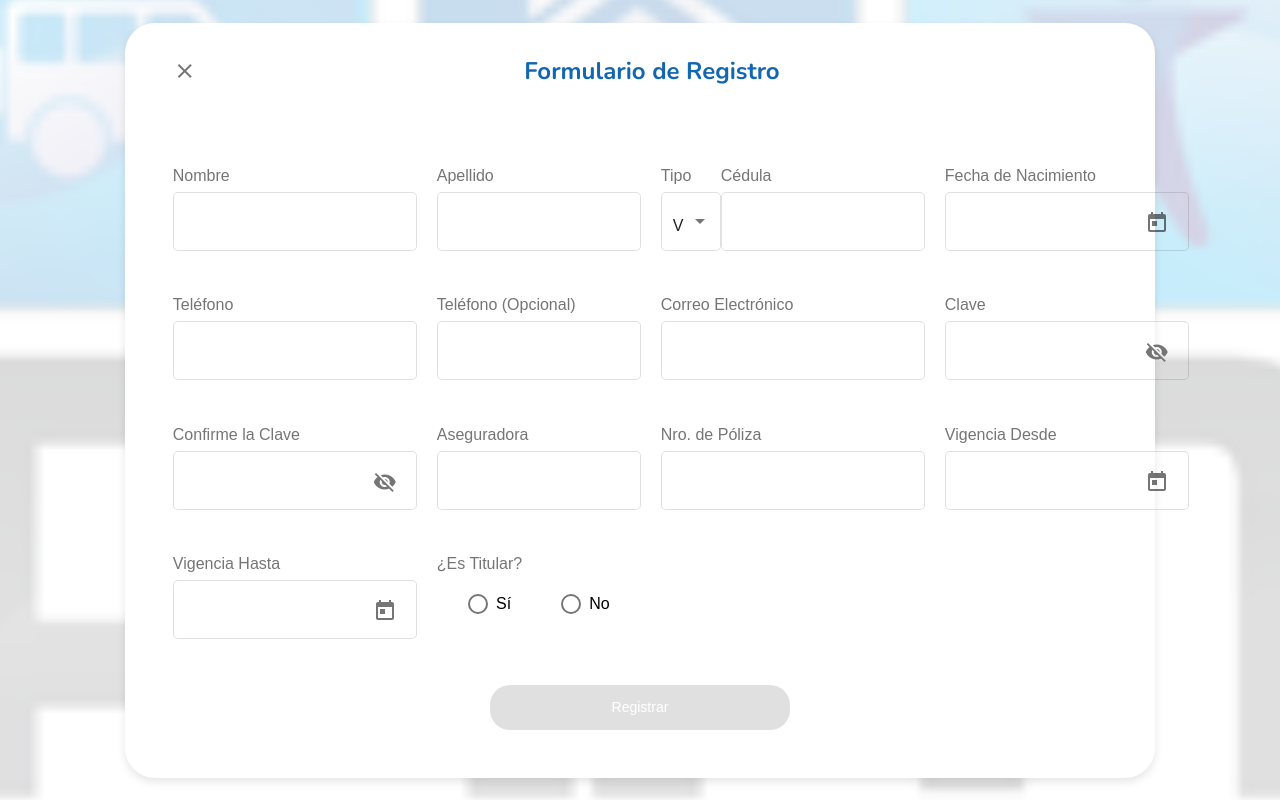
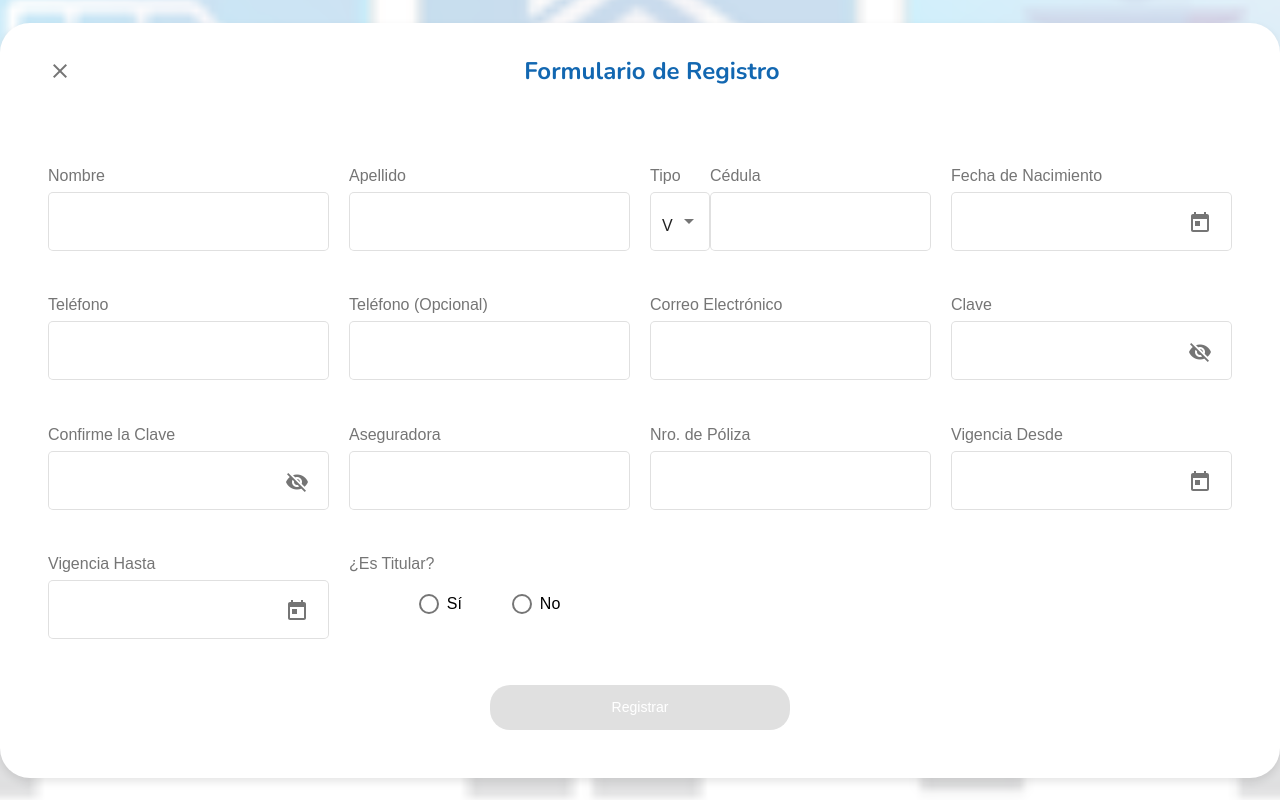
Before and after one commit to MagmCode/proyecto-reembolsos, an Angular app: page /sign-up in a window 1280 px wide. Built offline with nearby package versions, Linux system fonts and the light colour scheme; a web font is replaced by a local one.

Commit message:
Update sign-up.component.scss

```diff
--- a/src/app/modules/auth/sign-up/sign-up.component.scss
+++ b/src/app/modules/auth/sign-up/sign-up.component.scss
@@ -26,7 +26,7 @@ h2 {
   border-radius: 30px;
   box-shadow: 0 4px 8px rgba(0, 0, 0, 0.1);
   max-width: 100vw;
-  width: 73%;
+  width: 100%;
   text-align: center;
 }
 
```
